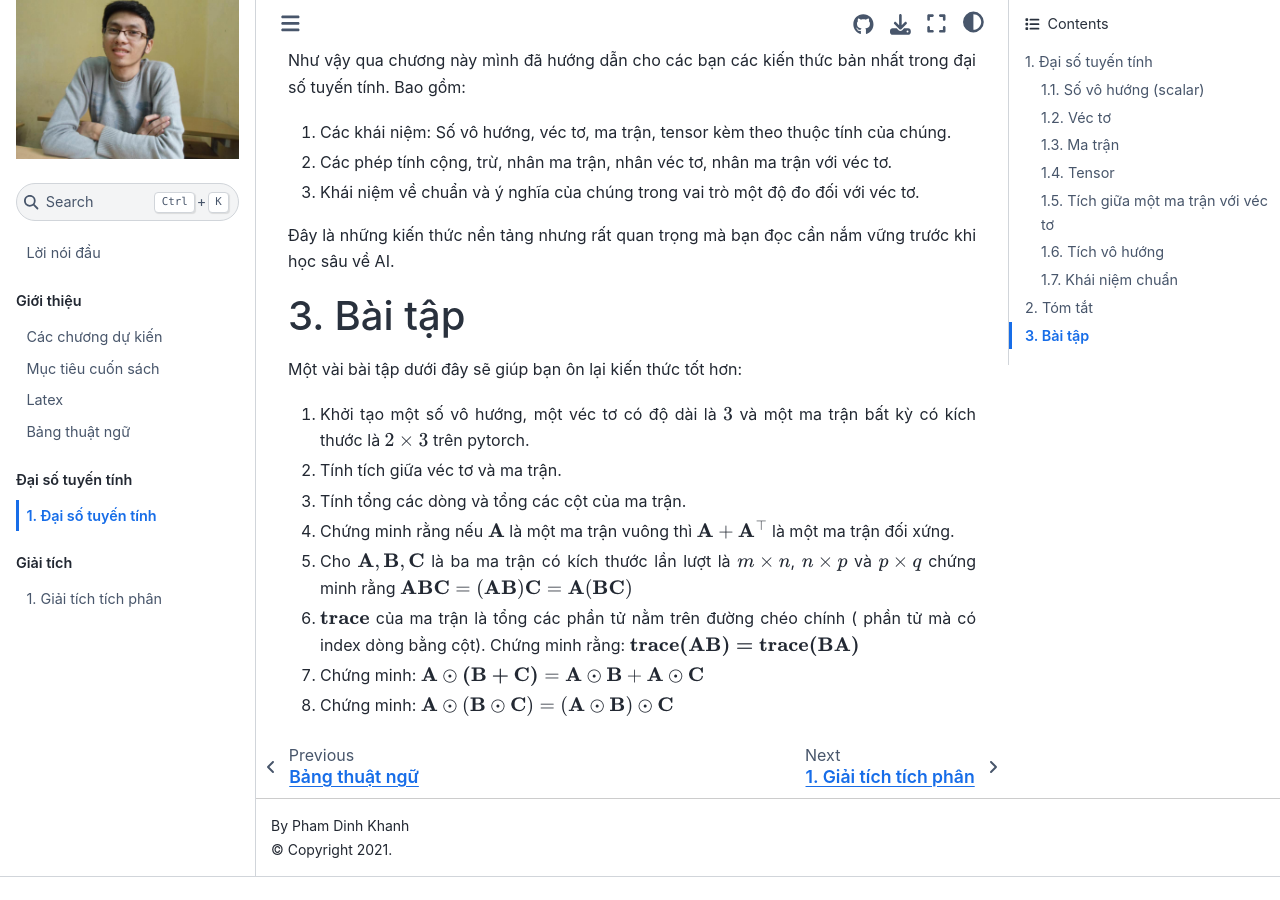
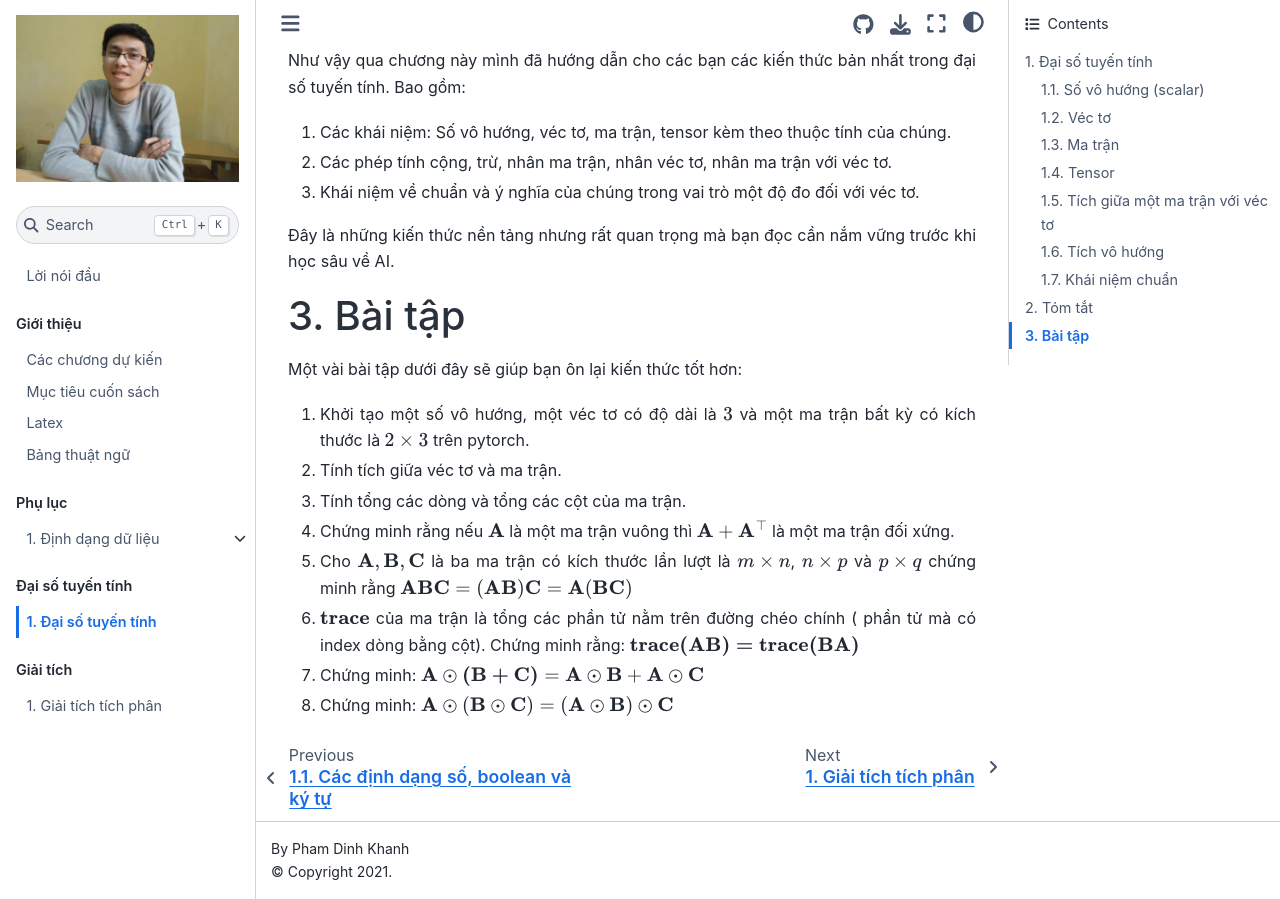
Before and after one commit to phamdinhkhanh/deepai-book, a Jupyter Book: the page built from book/ch_algebra/appendix_algebra.md, in a window 1280 px wide and 900 px high, scrolled down 14033 px. Built offline with Jupyter Book 1.0.4 settings and Sphinx 7.4.7 and the Sphinx Book theme 1.1.4, drawn with Linux system fonts in a browser that asks for light colours; before the commit the page ends 14910 px from its top, so only the background shows below that; some of the changed lines change nothing that is shown.

Commit message:
Appendix dtype

````diff
--- a/book/_toc.yml
+++ b/book/_toc.yml
@@ -11,14 +11,20 @@
     - file: latex
     - file: grossary
 
+- part: Phụ lục
+  chapters:
+    - file: ch_appendix/appendix_dtypes
+      sections:
+        - file: ch_appendix/appendix_dtypes_basic
+
 - part: Đại số tuyến tính
   chapters:
     - file: ch_algebra/appendix_algebra
-    #   sections:
-    #     - file: ch_data_processing/eda_purpose
-    #     - file: ch_data_processing/eda_titanic
-    #     - file: ch_data_processing/eda_cali_housing
-    #     - file: ch_data_processing/pandas-profiling
+      # sections:
+      #   - file: ch_data_processing/eda_purpose
+      #   - file: ch_data_processing/eda_titanic
+      #   - file: ch_data_processing/eda_cali_housing
+      #   - file: ch_data_processing/pandas-profiling
     # - file: ch_data_processing/data_cleaning
       # sections:
       #   - file: ch_data_processing/process_missing
--- /dev/null
+++ b/book/ch_appendix/appendix_dtypes.md
@@ -0,0 +1,19 @@
+# 1. Định dạng dữ liệu
+
+Định dạng dữ liệu là hạt nhân của các ngôn ngữ lập trình, vì vậy nó rất quan trọng và thường được định nghĩa trong thành phần build-in của một ngôn ngữ. Định dạng dữ liệu cho phép chương trình của chúng ta có thể làm việc với các loại biến khác nhau như biến ký tự, biến số, biến logic, dạng chuỗi, dạng key-value, dạng tập hợp,.... Bên dưới là các data types đặc trưng trong python:
+
+* Dạng string:	str
+* Dạng số:	int, float, complex
+* Dạng chuỗi:	list, tuple, range
+* Dạng key-value:	dict
+* Dạng tập hợp:	set, frozenset
+* Kiểu logic:	bool
+* Kiểu nhị phân:	bytes, bytearray, memoryview
+
+Bạn có thể xem cách bạn khởi tạo các định dạng dữ liệu phổ biến trong python3.
+
+![](https://imgur.com/Je5guMg.png)
+
+**Hình 1:** Bảng danh sách các định dạng dữ liệu phổ biến trong python3 kèm theo ví dụ khởi tạo. Source [w3school](https://www.w3schools.com/python/python_datatypes.asp)
+
+Python3 là ngôn ngữ lập trình linh hoạt, vì thế chúng ta không cần phải định nghĩa định dạng dữ liệu trước khi khởi tạo biến (hay còn gọi là ép kiểu) như những ngôn ngữ khác. Tự động định dạng dữ liệu sẽ được xác định sau khi bạn gán giá trị cho biến.
--- /dev/null
+++ b/book/ch_appendix/appendix_dtypes_basic.md
@@ -0,0 +1,598 @@
+---
+jupytext:
+  text_representation:
+    extension: .md
+    format_name: myst
+    format_version: 0.12
+    jupytext_version: 1.8.2
+kernelspec:
+  display_name: Python 3
+  name: python3
+---
+
+# 1.1. Các định dạng số, boolean và ký tự
+
+Như hầu hết các ngôn ngữ lập trình khác, python cũng chứa các định dạng dữ liệu (_data type_) cơ bản gồm `float, integer, boolean, string`. Hãy ghi nhớ những định dạng dữ liệu này vì chúng ta sẽ bắt gặp lại chúng ở nhiều ngôn ngữ lập trình khác. Ý nghĩa của những định dạng dữ liệu này như sau:
+
+* `float`: Lưu trữ số thập phân. Ví dụ `1993.0709`, trong đó `1993` là phần nguyên và `.0709` là phần thập phân.
+* `integer`: Định dạng số nguyên. Ví dụ `123`.
+* `boolean`: Chỉ gồm hai giá trị `True/False`.
+* `string`: Chuỗi ký tự
+
+Các kiểu dữ liệu float và integer chúng ta sẽ chia thành float8, float16, float32 và int8, int16, int32 tuỳ theo theo kích thước lưu trữ bit size của chúng. Những định dạng có số bits càng cao thì miền giá trị của nó càng rộng. Ví dụ: Định dạng int8 sẽ có kích thước là 8 bits nên nó có thể chứa tối đa là $2^8=256$ số nguyên từ -128 dến 127.
+
+```{code-cell} ipython3
+import numpy as np
+# Giá trị của -129 trong định dạng int8 sẽ thành 127
+np.array([1, -129, 3], dtype=np.int8)
+```
+
+Để kiểm tra định dạng dữ liệu của một biến chúng ta dùng hàm `type()`
+
+```{code-cell} ipython3
+x = 1.234
+y = 4
+z = False
+t = "Vi mot cong dong AI vung manh hon"
+
+print(type(x))
+print(type(y))
+print(type(z))
+print(type(t))
+```
+
++++ {"id": "ygb0pdgSowal"}
+
+## 1.1.1. Kiểu numeric
+
+Kiểu numeric sẽ bao gồm số thập phân và số nguyên.
+Chúng ta có thể thực hiện các phép `+, -, *, /` đổi với kiểu numeric.
+
+```{code-cell} ipython3
+x = 1.5
+add = x+1
+minus = x-1
+mul = x*2
+div = x/5
+print(add, minus, mul, div)
+```
+
++++ {"id": "Kgz816UtpUHS"}
+
+Ngoài ra cúng ta có thể viết`x=x+1`đơn giản hơn thành `x+=1`. Tương tự với phép `-, *, /`
+
+```{code-cell} ipython3
+x=1.5
+x+=1 # Tương đương x=x+1
+print(x)
+x=1.5
+x-=1 # Tương đương x=x-1
+print(x)
+x=1.5
+x*=2 # Tương đương x=x*2
+print(x)
+x=1.5
+x/=5 # Tương đương x=x/5
+print(x)
+```
+
++++ {"id": "R9yv0h7Kp8kC"}
+
+Khi thực hiện các phép `+,-,*,/` giữa hai số khác nhau về định dạng dữ liệu thì định dạng dữ liệu của kết quả trả về sẽ có định dạng dữ liệu là kiểu được ưu tiên hơn.
+Chúng ta qui ước thứ tự ưu tiên của định dạng dữ liệu là `float > integer >  boolean`.
+
+```{code-cell} ipython3
+x = 2.5
+y = 1
+print(type(x+y))
+print(type(x-y))
+print(type(x*y))
+print(type(x/y))
+```
+
++++ {"id": "IwE99BeZq9db"}
+
+Như vậy phép `+, -, *, /` giữa một số float và integer sẽ trả ra kết quả là một số dạng float.
+
++++ {"id": "vgdUe4izrn_2"}
+
+## 1.1.2. Kiểu boolean
+
+Kiểu boolean sẽ gồm hai giá trị là `True` và `False`. Các toán tử được thực hiện trên kiểu boolean gồm :
+
+- Và: Trả về True nếu cả hai vế đều đúng. Còn lại là False. Có thể sử dụng ký hiệu `&` hoặc chữ `and`.
+- Hoặc: Trả về True nếu một trong hai vế đúng. Còn lại là False. Có thể sử dụng ký hiệu `|` hoặc chữ `or`.
+
+Vì python là ngôn ngữ hướng tới mục tiêu rõ ràng (nhìn vào là hiểu ngay) nên theo chuẩn convention thì chúng ta sẽ thường sử dụng từ tiếng anh như `and`,  `or` thay cho ký tự `&`, `|`.
+
+Kiểu boolean còn có thể thực hiện các phép `+, -, *, /` như kiểu numeric.
+Để biết kết quả của biểu thức khi thực hiện trên boolean, chúng ta qui ước `True` là 1, `False` là 0 và thực hiện phép tính như bình thường.
+
+```{code-cell} ipython3
+x = True
+y = False
+z = 5
+print('and: ', x&y, x and y)
+print('or: ', x|y, x or y)
+print('x*y: ', x*y)
+print('x+y: ', x+y)
+print('x/z: ', x/z)
+```
+
++++ {"id": "oi4BF9-bvS4f"}
+
+Phép so sánh giữa hai số sẽ trả về là kiểu dữ liệu boolean. Một số toán tử so sánh:
+
+* x lớn hơn y: `x>y`
+* x nhỏ hơn y: `x<y`
+* x bằng y: `x=y`
+* x khác y: `x!=y`
+
+```{code-cell} ipython3
+x = 5
+y = 6
+print('x==y: ', x==y)
+print('x!=y: ', x!=y)
+```
+
++++ {"id": "9x98HIhoztW6"}
+
+## 1.1.3. Kiểu ký tự
+
+Chúng ta thường sử dụng kiểu ký tự để lưu trữ những thông tin dạng văn bản như tên người, địa chỉ, tiêu đề, đoạn văn,.... Để khởi tạo một biến dạng ký tự chúng ta bao quanh bởi dấu láy kép.
+
+```{code-cell} ipython3
+x = "AI is my love"
+print(type(x))
+```
+
++++ {"id": "zjkiDm2U1H2V"}
+
+Ghép các chuỗi ký tự
+
+```{code-cell} ipython3
+y = "I said: "
+print(y+x)
+```
+
++++ {"id": "vCv0anuD1T-N"}
+
+Chia chuỗi ký tự theo khoảng trống
+
+```{code-cell} ipython3
+x.split()
+```
+
+# 1.2. Định dạng sequence
+
+Định dạng sequence là định dạng mà cho phép chúng ta lưu được nhiều giá trị trong cùng một biến.
+
++++ {"id": "xzg60pK3eOUm"}
+
+## 1.2.1. List
+
+List là định dạng cho phép lưu trữ nhiều item trong cùng một biến. Đây là một trong bốn định dạng built-in data type dùng để lưu trữ collection bên cạnh các định dạng khác là `tupple, dictionary, set`.
+
+Một list sẽ có hai tính chất là iterable (có thể duyệt qua các phần tử bên trong nó) và mutable (có thể thay đổi giá trị bên trong nó).
+
+**Các biến đổi đơn giản với list gồm những gì?**
+
+Để khởi tạo một list chúng ta bao quanh list bởi dấu ngoặc vuông. Bên trong là tập hợp các thành phần của list cách nhau bởi dấu phảy.
+
+Trong một list chúng ta có thể duyệt qua các phần tử trong list; Thực hiện các thao tác CRUDE (gồm các chức năng cập nhật, thêm, sửa, xoá) các thành phần trong list; concatenate hai list. Cụ thể như bên dưới:
+
+```{code-cell} ipython3
+# CRUDE
+# Khởi tạo list
+list1 = ['physics', 'chemistry', 1997, 2000] # Hoặc dùng từ khoá list thay cho []: list1 = list('physics', 'chemistry', 1997, 2000)
+print('list1: ', list1)
+
+# Duyệt qua các phần tử trong list. Tính chất Iterable
+for item in list1:
+  print(item)
+
+# Cập nhật 1 phần tử trong list. Tính chất mutable
+list1[0] = 'math'
+print('list1 update: ', list1)
+
+# Xóa một phần tử trong list
+list1.remove(2000)
+print('list1 after delete: ', list1)
+
+# Độ dài của 1 list:
+print('length of list1: ', len(list1))
+
+# Gán thêm phần tử cho 1 list:
+list1.append(2019)
+print('list1 after append: ', list1)
+
+# concatenate 2 list với nhau
+list2 = ['people', 'teacher', 'student']
+list_concate = list1 + list2
+print('list1 and list2 after concate: ', list_concate)
+
+# hoặc chúng ta có thể concate thông qua phép cộng
+list3 = list1
+list3 += list2
+print('list1 and list2 after concate: ', list3)
+
+# Lưu ý nếu ta dùng lệnh append để append một list thì sẽ tự động tạo thêm một phần tử mới ở vị trí cuối cùng chứa list được append
+list3.append(list2)
+print('list1 append list2: ', list3)
+
+# trích xuất 1 phần tử trong list
+item3 = list1.pop(3)
+print('item 3 indice of list1: ', item3)
+print('list1 after pop 3 indice: ', list1)
+```
+
++++ {"id": "bne5rCTy1Y1R"}
+
+Các phép biến đổi khác:
+* Tìm ra index của một phần tử nằm trong list theo giá trị.
+
+```{code-cell} ipython3
+list4 = ['vi', 'mot', 'cong', 'dong', 'AI', 'vung', 'manh', 'hon']
+# Tìm ra index của từ đầu tiên có giá trị là 'cong'
+print(list4.index('cong'))
+```
+
++++ {"id": "yjyEnEEr2M-E"}
+
+* Mở rộng các thành phần của list
+
+```{code-cell} ipython3
+list4.extend(['khanh', 'blog']) # Tương tự như phép cộng list
+print(list4)
+```
+
++++ {"id": "-VlK7czA23tq"}
+
+* Insert thêm vào một vị trí bất kỳ của list. Ví dụ: `list4.insert(5, 'Viet Nam')` thì từ `Viet Nam` sẽ được thêm vào vị trí index thứ 6 nằm trong `list4`.
+
+```{code-cell} ipython3
+list4.insert(5, 'Viet Nam')
+print(list4)
+```
+
++++ {"id": "W1NRaR01AH78"}
+
+**Vòng for đối với list**
+
+Chúng ta có thể sử dụng vòng for để truy cập các phần tử trong một list như sau:
+
+```{code-cell} ipython3
+for item in list4:
+  print(item)
+```
+
++++ {"id": "lGsvJN7CAb48"}
+
+Tuy nhiên trong một số trường hợp ta muốn viết cú pháp gọn hơn, kết quả trả về  ngay là một list thì có thể sử dụng vòng **for bên trong list**. Đây là một style cực mạnh, cho phép ta xử lý list ngắn gọn và thông minh hơn trong nhiều tính huống.
+
+```{code-cell} ipython3
+[item for item in list4]
+```
+
++++ {"id": "9dKL-FLQux8S"}
+
+**Làm sao truy cập các phần tử của list?**
+
+Để truy cập các phần tử của một list chúng ta có nhiều cách.
+
+* Sử dụng slice index: Theo cách này chúng ta sẽ xác định một lát cắt gồm các index liên tiếp trong một list và khai báo chúng trong dấu ngặc vuông bên cạnh tên list.
+
+Ví dụ: Để truy cập vào các phần tử liên tiếp của một list, chẳng hạn từ `i` đến `j` chúng ta chỉ cần thông qua khoảng slice của list đó là `i:j+1` (lưu ý phải cộng một tại phần tử cuối là `j+1`).
+
+```{code-cell} ipython3
+# Truy cập vào phần tử 1 của list1
+print(list1[1])
+
+# Truy cập vào phần tử có index từ 1->3.
+print('* From indices 1->3: list1[1:4]\n', list1[1:4])
+
+# Truy cập vào 2 index đầu tiên
+print('* 2 first indices: list1[:2]\n', list1[:2])
+
+# Truy cập vào 2 index cuối cùng
+print('* 2 last indices: list1[-2:]\n', list1[-2:])
+
+# Truy cập vào các phần tử từ phần tử đầu tiên tới phần tử liền trước vị trí cuối cùng là hai vị trí.
+print('* From first to -2 indices (2 orders to touch last): list1[:-2]\n', list1[:-2])
+
+# Truy cập từ index thứ 2 đến index cuối cùng
+print('* From second indice to last indice: list1[2:]\n', list1[2:])
+```
+
++++ {"id": "OvqWkorwyab3"}
+
+* Sử dụng list các thứ tự cần truy cập:
+
+Cách này chúng ta sẽ khai báo các vị trí phần tử của list mà chúng ta muốn truy cập. Những vị trí này có thể cách rời nhau. Ưu điểm của phương pháp này là có thể truy cập bất kỳ vị trí nào trong list, nhược điểm là phải gõ nhiều.
+
+```{code-cell} ipython3
+# Truy cập vào vị trí có indice 1 và 3 trong list1
+[item for (i, item) in enumerate(list1) if i in [1, 3]]
+```
+
++++ {"id": "tTM1PXJWxheO"}
+
+**Các thành phần của một list có được phép trùng nhau?**
+
+List cho phép các phần tử được trùng nhau. Tính chất này không được chấp nhận ở dictionary và set.
+
+```{code-cell} ipython3
+:id: gFV0BhXjxrXE
+
+list4 = ['machine', 'learning', 'algorithms', 'to', 'practice', 'practice']
+```
+
++++ {"id": "qHB50gfG1fHo"}
+
+Ngoài ra các thành phần trong một list có thể khác nhau về định dạng. Bên dưới là list chứa thành phần vừa có kiểu ký tự và kiểu số.
+
+```{code-cell} ipython3
+:id: XhHHSX9k1tF1
+
+list4 = ['machine', 'learning', 'algorithms', 'to', 'practice', 2021]
+```
+
++++ {"id": "tKytXcFLv81f"}
+
+**Sort một list thì như thế nào ?**
+
+Chúng ta dùng lệnh `sort`. Có hai lựa chọn là `reverse=True` (đảo ngược) hoặc `reverse=False (tăng tiến).
+
+```{code-cell} ipython3
+list5 = [4, 5, 1, 7, 2]
+# Sort tăng tiến
+list5.sort()
+print('* normal sort list5: \n', list5)
+# Sort reverse
+list5.sort(reverse=True)
+print('* reverse sort list5: \n', list5)
+```
+
++++ {"id": "oZIjPfoa5Chp"}
+
+Theo cách trên thì hàm `sort()` được coi là một method của biến `list5`. Sau khi gọi hàm `list5.sort()` thì phép sắp xếp được kích hoạt và thay thế chính giá trị của list5 gốc (đây là tính chất inplace). Chúng ta có thể sử dụng hàm `sorted()` độc lập bên ngoài để sort giá trị của list5 mà giá trị của list5 sẽ không bị thay đổi.
+
+```{code-cell} ipython3
+list5 = [4, 5, 1, 7, 2]
+print('* sorted(list5): \n',sorted(list5))
+```
+
++++ {"id": "PMN9KKwm6dof"}
+
+Ngoài ra chúng ta có thể sort theo key là một hàm bất kỳ trong `sorted()`. Theo cách này chúng ta có thể sắp xếp biến đầu vào $x$ sao cho giá trị của hàm đầu ra $(x-3)^2$ là tăng dần.
+
+```{code-cell} ipython3
+sorted(list5, key = lambda x: (x-3)**2)
+```
+
++++ {"id": "r7l0mKFQeUL1"}
+
+## 1.2.2. Tuple
+
+Tuple cũng tương tự như list nhưng là định dạng immutable, tức là không thể sửa, xóa, cập nhật.
+
+Các phần tử của tuple được cách nhau bởi dấu phảy và bao quanh bởi ngoặc đơn.
+
+```{code-cell} ipython3
+# Khởi tạo tuple
+tuple1 = ('a', 'b', 'c', '2020')
+print('tuple1: ', tuple1)
+
+# Truy cập vào các phần tử của tuple
+for item in tuple1:
+  print(item)
+
+# Độ dài
+print('length tuple1: ', len(tuple1))
+
+# Concate 2 tuple
+tuple2 = ('x', 'y', 'z')
+tuple_concate = tuple1 + tuple2
+print('tuple concatenate: ', tuple_concate)
+
+# Truy cập vào phần tử đầu tiên
+tuple1[0]
+```
+
++++ {"id": "2tRAS11-4mri"}
+
+Lưu ý: Tupple là định dạng immutatble tức là **không thay đổi được**. Chúng ta sẽ không thể thêm/sửa/xoá các phần tử của tupple. VD: Cập nhật tuple1[0] = 0 sẽ báo lỗi.
+
+```{code-cell} ipython3
+tuple1[0] = 0
+```
+
++++ {"id": "VVaqaAJMeYiA"}
+
+## 1.2.3. Dictionary
+
+Dictionary là định dạng cho phép truy cập các giá trị thông qua một key **duy nhất**. key giống như tên gọi và giá trị là thứ được trả về thông qua key.
+
+Mỗi một phần tử của dictionary được đặc trưng bởi một cặp `{key: value}`. Các phần tử ngăn cách nhau bởi dấu phảy và bao quanh dấu `{}`.
+
+**Các biến đổi đơn giản trên dictionary gồm những gì?**
+
+Chúng ta có thể truy cập các phần tử của dictionary thông qua giá trị `key` của nó. Các giá trị tương ứng với một `key` cũng có thể được cập nhật bằng phép gán.
+
+```{code-cell} ipython3
+# Khởi tạo một dictionary
+dict1 = {'name': 'khanh', 'age': '27', 'job': 'AI research engineer', 'love': 'math'}
+# In ra giá trị thông qua key
+print('name: ', dict1['name'])
+print('age: ', dict1['age'])
+print('job: ', dict1['job'])
+print('love: ', dict1['love'])
+
+# Cập nhật giá trị một phần tử
+dict1['love'] = 'girl'
+print('love update: ', dict1['love'])
+
+# Độ dài của dict1
+print('dict1 length: ', len(dict1))
+
+# Truy cập vào toàn bộ các key
+print('all keys: ', dict1.keys())
+
+# Truy cập vào toàn bộ giá trị
+print('all values: ', dict1.values())
+
+# Thêm một phần tử mới cho dict
+dict1['IQ'] = '145'
+print('dict after update: ', dict1)
+```
+
++++ {"id": "QCUlBSUH7j82"}
+
+Cách khởi tạo dictionary trên là thủ công, bạn có thể khởi tạo một dictionary gồm 100 keys liên tiếp có cùng một giá trị thông qua hàm `dict.fromkeys(keys, value)`.
+
+```{code-cell} ipython3
+# Khởi tạo dictionary gồm các keys từ 0 tới 3, giá trị đều là []
+dict2 = dict.fromkeys(range(4), [])
+dict2
+```
+
++++ {"id": "-_GqYV4Z6IGO"}
+
+**Sort một dictionary như thế nào?**
+
+Chúng ta dùng hàm sorted như bên dưới. Khi đó giá trị trả về của dict sẽ tự động sort theo key.
+
+```{code-cell} ipython3
+sorted(dict1)
+```
+
++++ {"id": "Gj8zI3PX8J9K"}
+
+Muốn customize sâu hơn cách sort của hàm `sorted`, ta có thể dùng thêm chức năng `key` của hàm `lambda`. Đây là một vũ khí khá lợi hại:
+
+```{code-cell} ipython3
+# Chỉ sort dict1 theo giá trị cuối của dictionary
+sorted(dict1, key=lambda x: x[-1:])
+```
+
++++ {"id": "g1MMJJZp82Qj"}
+
+**Nếu không muốn sort theo keys mà sort theo values thì sao?**
+
+Đây là một ứng dụng rất phổ biến mà bạn sẽ thường xuyên bắt gặp nó khi làm việc với dữ liệu. Để thực hiện phương pháp sort này, hẳn bạn còn nhớ cú pháp `vòng for trong list` ở chương list chứ ? Chúng ta sẽ áp dụng nó ở đây.
+
+```{code-cell} ipython3
+{k: v for k, v in sorted(dict1.items(), key=lambda item: item[1])}
+```
+
++++ {"id": "PFQrsAVJeg-2"}
+
+## 1.2.4. Set
+
+Set là một tợp hợp gồm các giá trị **duy nhất**. Set không cho phép truy cập thông qua index vì nó không được đánh index. các phần tử trong set không thể thay đổi được nhưng set có thể thêm bớt. Để khởi tạo một set thì các phần tử của set cách nhau bởi dấu phảy và bao quanh dấu `{}`.
+
+**Các phép biến đổi cơ bản đối với set**
+
+```{code-cell} ipython3
+:id: DobXx9oSejea
+
+# Khởi tạo một set
+set1 = set([1, 2, 3, 4, 'alo']) # or {1, 2, 3, 4, 'alo'}
+print('set1: ', set1)
+
+# Truy cập vào các phần tử của set
+for item in set1:
+  print(item)
+
+# Độ dài của set:
+print('length set1: ', len(set1))
+
+# Xóa 1 phần tử trong set
+set1.discard(4)
+print('set1 after discard 4: ', set1)
+
+# Hợp 2 set với nhau:
+set2 = {1, 3, 5, 8}
+print('set2: ', set2)
+set_union = set1.union(set2)
+print('union set1 and set2: ', set_union)
+
+# Tìm ra các phần tử chung bằng phép giao:
+set_intersection = set1.intersection(set2)
+print('intersection set1 and set2:', set_intersection)
+
+# Tìm ra các phần tử thuộc set2 nhưng không thuộc set1
+print('belong set2 but not set1: ', set2 - set1)
+
+# Kiểm tra quan hệ giữa 2 set
+print('check set2 belong set1: ', set1 >= set2)
+print('check set1 belong set2: ', set1 <= set2)
+```
+
++++ {"id": "Hqh2H4oECJ1w"}
+
+# 1.3. Tóm tắt
+
+Như vậy qua bài viết này bạn đã nắm vững được các kiến thức cơ bản về những định dạng dữ liệu built-in trong python gồm:
+
+* Các kiểu dữ liệu `float, integer, boolean, string`, miền giá trị và cách thức làm việc với chúng.
+
+* Định dạng dữ liệu sequence `list, tuple, dictionary, set`, cách sử dụng, những cú pháp thường gặp trong xử lý dữ liệu kèm theo những `tip and trick` để giải quyết nhanh vấn đề.
+
+Bạn đọc hãy cùng làm những bài tập bên dưới để cải thiện kỹ năng của mình.
+
+
++++ {"id": "DIHw5MQJDS4-"}
+
+# 1.4 Bài tập
+
+Cho một dictionary gồm tên và điểm số.
+
+```{code-cell} ipython3
+:id: DxxhVWlqDcap
+
+points = {'an': 9, 'binh': 7, 'khanh': 8, 'linh': 10, 'huyen': 6}
+```
+
+1. Hãy sắp xếp dictionary trên theo điểm số tăng dần.
+2. Hãy tạo một dictionary có key là điểm số và giá trị là tên.
+
+Tiếp theo, cho một list như sau:
+
+```{code-cell} ipython3
+:id: j2fYKVWuEN9s
+
+target = ['vi', 'mot', 'cong', 'dong', 'AI', 'vung', 'vung', 'manh', 'manh', 'hon']
+```
+
+3. Tìm các giá trị duy nhất của list đó.
+4. Đếm số lần lặp lại của mỗi phần tử trong list.
+5. Tạo ra một list mới mà nếu phần tử đó đã xuất hiện trong list rồi thì chỉ lấy duy nhất giá trị bắt gặp đầu tiên.
+
++++ {"id": "UXNIM3rxFAEi"}
+
+Cho một đoạn văn bản như sau:
+
+```{code-cell} ipython3
+:id: qX7hQmdFFC_d
+
+'Machine Learning Algorithms to Practice là một cuốn sách cân bằng giữa lý thuyết và thực hành'
+```
+
++++ {"id": "S4AeWcFTFMpb"}
+
+6. Hãy phân chia câu văn trên thành một list mà mỗi một từ trong câu là một phần tử của list.
+7. Đảo ngược vị trí các từ trong list vừa tạo được.
+
+Tiếp theo, tính các giá trị sau:
+8. Giá trị: $n! = 1\times 2 \times 3 \dots \times n$
+9. Tích của các số chẵn liên tiếp nhỏ hơn $n$.
+10. Tích của các số lẻ liên tiếp nhỏ hơn $n$.
+
++++ {"id": "H-ryufTCGU78"}
+
+# 1.5. Tài liệu tham khảo
+
+1. [Datatype - w3school](https://www.w3schools.com/python/python_datatypes.asp)
+2. [Python Guide - Stanford](https://web.stanford.edu/class/cs106ap/handouts/python-guide.html)
+3. [VariableType - tutorialspoint](https://www.tutorialspoint.com/python/python_variable_types.htm)
````
